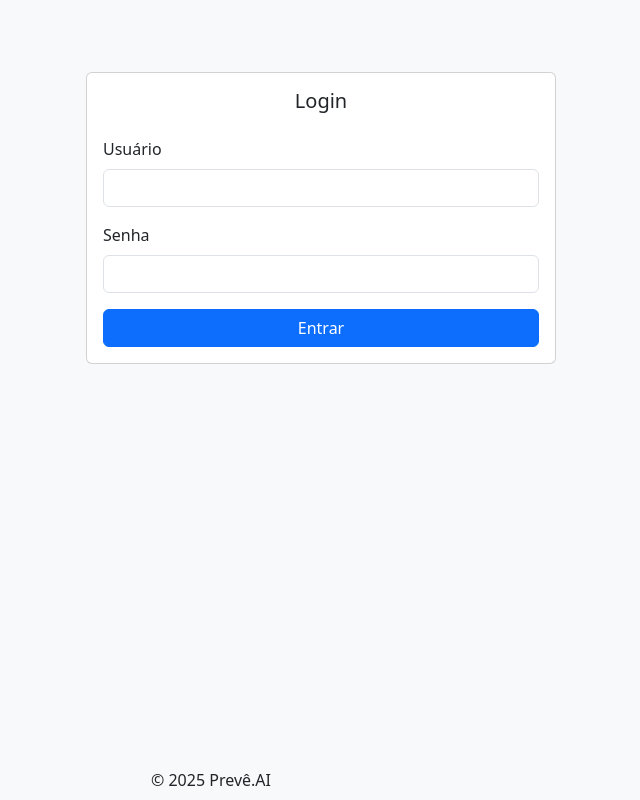
After one commit to jfoj-dev/forecast-ai, a Django app: page /login/ in a window 1280 px wide. The commit adds this page. Shown: the whole page, without its empty margins (429-1069 px from the left). Run offline with Django 5.2, Linux system fonts and the light colour scheme.

Commit message:
Iniciando tela de Login

```diff
--- a/app/settings.py
+++ b/app/settings.py
@@ -48,6 +48,11 @@ INSTALLED_APPS = [
     'app',
 
 ]
+
+LOGIN_URL = 'login'
+LOGIN_REDIRECT_URL = '/'
+
+LOGOUT_REDIRECT_URL = '/login'
 
 BASE_DIR = Path(__file__).resolve().parent.parent
 
--- a/app/templates/base.html
+++ b/app/templates/base.html
@@ -24,7 +24,9 @@
   {% include 'components/_header.html' %}
 
   <div class="d-flex flex-grow-1">
-    {% include 'components/_sidebar.html' %}
+    {% if user.is_authenticated %}
+      {% include 'components/_sidebar.html' %}
+    {% endif %}
 
     <main class="flex-fill p-4 content-area">
       <div class="container mt-4">
--- /dev/null
+++ b/app/templates/registration/login.html
@@ -0,0 +1,45 @@
+{% extends 'base.html' %}
+{% block title %}Login{% endblock %}
+
+{% block content %}
+
+<div class="container mt-5">
+  <div class="row justify-content-center">
+    <div class="col-md-6">
+      <div class="card">
+        <div class="card-body">
+          <h5 class="card-title text-center mb-4">Login</h5>
+          <form method="post">
+            {% csrf_token %}
+            <div class="mb-3">
+              <label for="username" class="form-label">Usuário</label>
+              <input type="text" class="form-control" id="username" name="username" required>
+            </div>
+            <div class="mb-3">
+              <label for="password" class="form-label">Senha</label>
+              <input type="password" class="form-control" id="password" name="password" required>
+            </div>
+            <div class="d-grid gap-2">
+              <button type="submit" class="btn btn-primary">Entrar</button>
+            </div>
+          </form>
+          {% if form.errors %}
+            <div class="alert alert-danger mt-4">
+              <ul class="mb-0">
+                {% for field in form %}
+                  {% for error in field.errors %}
+                    <li>{{ error }}</li>
+                  {% endfor %}
+                {% endfor %}
+                {% for error in form.non_field_errors %}
+                  <li>{{ error }}</li>
+                {% endfor %}
+              </ul>
+            </div>
+          {% endif %}
+        </div>
+      </div>
+    </div>
+  </div>
+</div>
+{% endblock %}
--- a/app/urls.py
+++ b/app/urls.py
@@ -1,9 +1,13 @@
 from django.contrib import admin
 from django.urls import path, include
+from django.contrib.auth import views as auth_views
 from app import views  # importa a view home corretamente
 
 urlpatterns = [
     path('admin/', admin.site.urls),
+
+    path('login/', auth_views.LoginView.as_view(), name='login'),
+    path('logout/', auth_views.LogoutView.as_view(), name='logout'),
 
     # Dashboard / página inicial
     path('', views.home, name='home'),
--- a/app/views.py
+++ b/app/views.py
@@ -1,4 +1,5 @@
 from django.shortcuts import render
+from django.contrib.auth.decorators import login_required
 from django.db.models import Sum, F, Q, FloatField
 from django.db.models.functions import Coalesce, TruncMonth
 from datetime import datetime, timedelta
@@ -6,7 +7,7 @@ from products.models import Product
 from outflows.models import Outflow
 import json
 
-
+@login_required(login_url='login')
 def home(request):
     # --------------------------------------------
     # Filtro de período (Data Início e Fim)
```
Also changed, not shown: brands/views.py (+6 -5 lines), categories/views.py (+6 -5 lines), forecast/views.py (+5 -4 lines), inflows/views.py (+4 -3 lines), outflows/views.py (+4 -3 lines), products/views.py (+7 -6 lines), suppliers/views.py (+6 -5 lines), app/static/app/images/preve_logo_dark.png, app/static/app/images/preve_logo_dark_.png (added), 1 other file.
